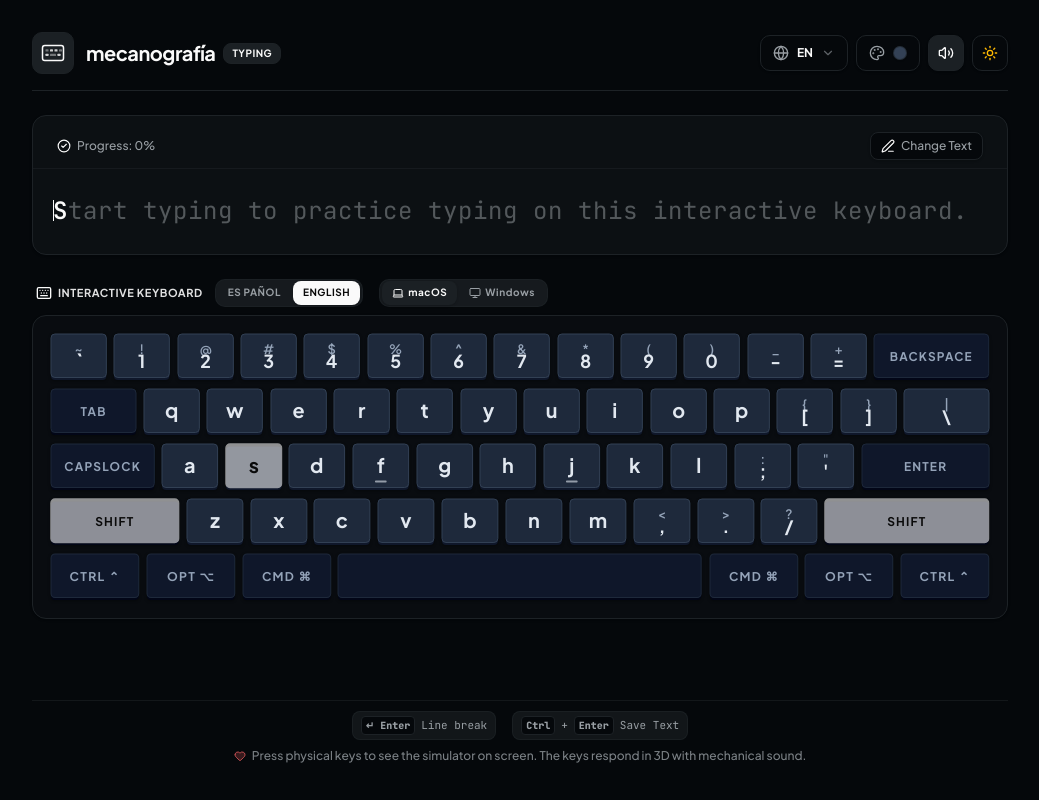
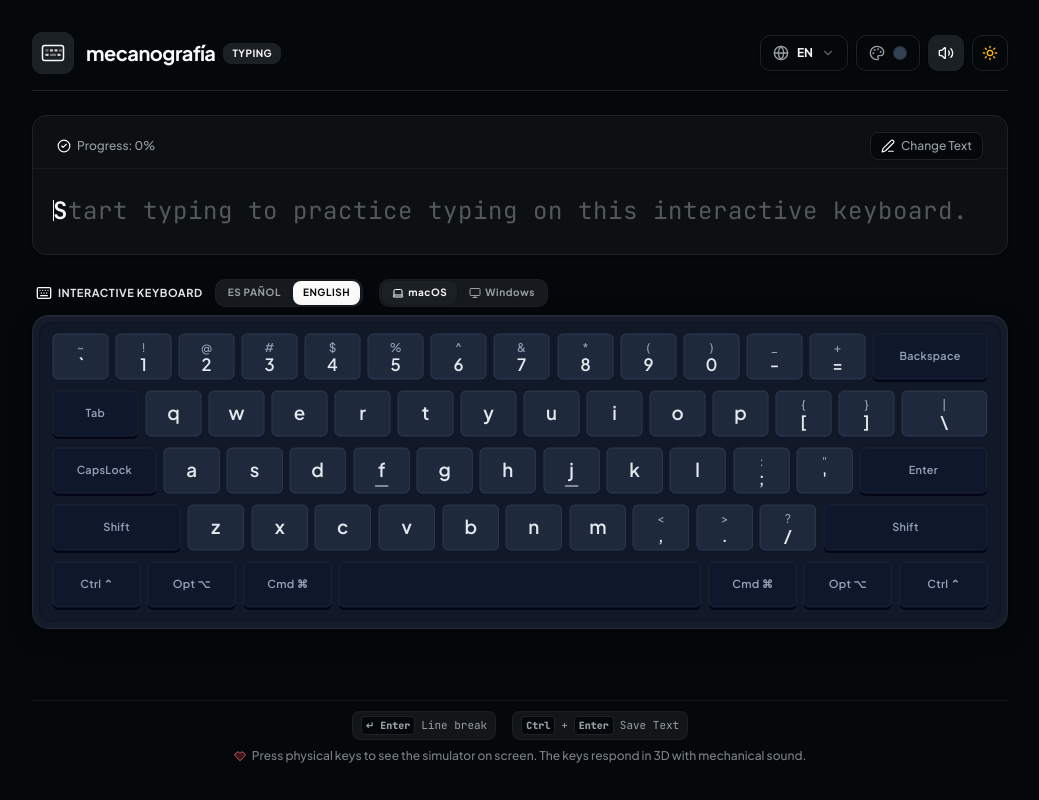
Before and after one commit to DanyGuerra/mecanografia-typing, a Next.js app: page /en in a window 1280 px wide. Shown: the whole page, without its empty margins (120-1159 px from the left). Built offline with nearby package versions, Linux system fonts and the light colour scheme.

Commit message:
refactor: update Key and Keyboard components with improved styling, animation physics, and simplified key-state logic

```diff
--- a/src/app/globals.css
+++ b/src/app/globals.css
@@ -24,16 +24,26 @@
   --key-special-stroke: #e2e8f0;
   --key-special-text: #475569;
 
-  --key-pressed-fill: #0f172a;
-  --key-pressed-stroke: #020617;
-  --key-pressed-text: #ffffff;
+  --key-pressed-fill: var(--primary);
+  --key-pressed-stroke: var(--primary);
+  --key-pressed-text: var(--primary-foreground);
 
   --key-shadow-normal: #cbd5e1;
   --key-shadow-special: #e2e8f0;
-  --key-shadow-pressed: #334155;
+  --key-shadow-pressed: var(--primary);
 
   --key-shadow: rgba(15, 23, 42, 0.08);
   --keyboard-box-shadow: 0 4px 20px rgba(0, 0, 0, 0.06);
+
+  --key-target-fill: #3b82f6;
+  --key-target-stroke: #2563eb;
+  --key-target-text: #ffffff;
+  --key-target-glow: #60a5fa;
+
+  --keyboard-case-bg: #e2e5ea;
+  --keyboard-case-border: #d1d5db;
+  --keyboard-surface-bg: #d8dce2;
+  --keyboard-surface-shadow: inset 0 1px 3px rgba(0, 0, 0, 0.08);
 
   --overlay-bg: rgba(248, 250, 252, 0.85);
   --overlay-completed-bg: rgba(255, 255, 255, 0.95);
@@ -92,16 +102,26 @@
   --key-special-stroke: #1e293b;
   --key-special-text: #94a3b8;
 
-  --key-pressed-fill: #f8fafc;
-  --key-pressed-stroke: #ffffff;
-  --key-pressed-text: #0f172a;
+  --key-pressed-fill: var(--primary);
+  --key-pressed-stroke: var(--primary);
+  --key-pressed-text: var(--primary-foreground);
 
   --key-shadow-normal: #0f172a;
   --key-shadow-special: #020617;
-  --key-shadow-pressed: #cbd5e1;
+  --key-shadow-pressed: var(--primary);
 
   --key-shadow: rgba(0, 0, 0, 0.4);
   --keyboard-box-shadow: 0 4px 20px rgba(0, 0, 0, 0.2);
+
+  --key-target-fill: #3b82f6;
+  --key-target-stroke: #2563eb;
+  --key-target-text: #ffffff;
+  --key-target-glow: #3b82f6;
+
+  --keyboard-case-bg: #151b2b;
+  --keyboard-case-border: #1e293b;
+  --keyboard-surface-bg: #111827;
+  --keyboard-surface-shadow: inset 0 1px 3px rgba(0, 0, 0, 0.3);
 
   --overlay-bg: rgba(15, 23, 42, 0.85);
   --overlay-completed-bg: rgba(15, 23, 42, 0.95);
@@ -253,3 +273,30 @@ textarea::-moz-selection {
     @apply font-sans;
   }
 }
+
+/* ── Keyboard Case Shell ── */
+.keyboard-case {
+  width: 100%;
+  background: var(--keyboard-case-bg);
+  border: 1px solid var(--keyboard-case-border);
+  border-radius: 16px;
+  padding: 6px;
+  box-shadow:
+    0 2px 4px rgba(0, 0, 0, 0.06),
+    0 8px 24px rgba(0, 0, 0, 0.08),
+    0 1px 0 rgba(255, 255, 255, 0.15) inset;
+}
+
+.dark .keyboard-case {
+  box-shadow:
+    0 2px 4px rgba(0, 0, 0, 0.2),
+    0 8px 24px rgba(0, 0, 0, 0.25),
+    0 1px 0 rgba(255, 255, 255, 0.04) inset;
+}
+
+.keyboard-surface {
+  background: var(--keyboard-surface-bg);
+  border-radius: 12px;
+  padding: 10px 12px;
+  box-shadow: var(--keyboard-surface-shadow);
+}
--- a/src/components/Key.tsx
+++ b/src/components/Key.tsx
@@ -7,7 +7,6 @@ interface KeyProps {
   shiftLabel?: string;
   code: string;
   isPressed: boolean;
-  isTargetNextKey?: boolean;
   flexGrow?: number;
   widthUnit?: number;
   isCapsLockActive?: boolean;
@@ -18,7 +17,6 @@ function Key({
   shiftLabel,
   code,
   isPressed,
-  isTargetNextKey = false,
   flexGrow = 1,
   widthUnit = 1,
   isCapsLockActive = false,
@@ -26,133 +24,145 @@ function Key({
   const baseWidth = 60;
   const padding = 2;
   const nominalWidth = Math.round(baseWidth * widthUnit);
-  const nominalHeight = 50;
+  const nominalHeight = 52;
   const keyWidth = nominalWidth - padding * 2;
   const keyHeight = nominalHeight - padding * 2;
 
-  const shadowHeight = 2.5;
+  const shadowHeight = 3;
   const pressOffsetY = isPressed ? shadowHeight : 0;
   const capHeight = keyHeight - shadowHeight;
 
-  const isSpecialKey = ['ShiftLeft', 'ShiftRight', 'Enter', 'Space', 'Backspace', 'Tab', 'CapsLock', 'MetaLeft', 'MetaRight', 'ControlLeft', 'ControlRight', 'AltLeft', 'AltRight', 'ContextMenu'].includes(code);
-
-  const normalFill = 'var(--key-normal-fill)';
-  const normalBorder = 'var(--key-normal-stroke)';
-  const specialFill = 'var(--key-special-fill)';
-  const specialBorder = 'var(--key-special-stroke)';
-
-  const pressedFill = 'var(--key-pressed-fill)';
-  const pressedBorder = 'var(--key-pressed-stroke)';
-
-  const baseShadowFill = isPressed
-    ? 'var(--key-shadow-pressed)'
-    : (isSpecialKey ? 'var(--key-shadow-special)' : 'var(--key-shadow-normal)');
+  const isSpecialKey = [
+    'ShiftLeft', 'ShiftRight', 'Enter', 'Space', 'Backspace', 'Tab',
+    'CapsLock', 'MetaLeft', 'MetaRight', 'ControlLeft', 'ControlRight',
+    'AltLeft', 'AltRight', 'ContextMenu',
+  ].includes(code);
 
   const hasHomingBar = ['KeyF', 'KeyJ'].includes(code);
 
+  // --- Color logic ---
   const keyFill = isPressed
-    ? pressedFill
-    : isTargetNextKey
     ? 'var(--primary)'
     : isSpecialKey
-    ? specialFill
-    : normalFill;
+    ? 'var(--key-special-fill)'
+    : 'var(--key-normal-fill)';
 
   const keyStroke = isPressed
-    ? pressedBorder
-    : isTargetNextKey
     ? 'var(--primary)'
     : isSpecialKey
-    ? specialBorder
-    : normalBorder;
+    ? 'var(--key-special-stroke)'
+    : 'var(--key-normal-stroke)';
+
+  const baseShadowFill = isPressed
+    ? 'var(--primary)'
+    : isSpecialKey
+    ? 'var(--key-shadow-special)'
+    : 'var(--key-shadow-normal)';
 
   const textColorClass = isPressed
-    ? '!fill-[var(--key-pressed-text)]'
-    : isTargetNextKey
     ? '!fill-[var(--primary-foreground)]'
     : '';
 
   return (
     <div
-      className="flex h-[50px] relative select-none"
+      className="relative select-none"
       style={{
         flexGrow: flexGrow,
         flexBasis: `${nominalWidth}px`,
+        height: `${nominalHeight}px`,
         maxWidth: code === 'Space' ? '380px' : 'none',
       }}
     >
       <svg
         viewBox={`0 0 ${nominalWidth} ${nominalHeight}`}
-        className={`w-full h-full overflow-visible ${isPressed ? '' : 'drop-shadow-[0_1.5px_1.5px_var(--key-shadow)]'}`}
+        className="w-full h-full overflow-visible"
         preserveAspectRatio="none"
       >
+        {/* Shadow / side of the keycap */}
         <rect
           x={padding}
           y={padding + shadowHeight}
           width={keyWidth}
           height={capHeight}
-          rx={4}
-          ry={4}
+          rx={5}
+          ry={5}
           fill={baseShadowFill}
         />
 
+        {/* Animated key group */}
         <g
           style={{
             transform: `translateY(${pressOffsetY}px)`,
-            transition: 'transform 0.06s cubic-bezier(0.2, 0.8, 0.2, 1)',
+            transition: 'transform 0.08s cubic-bezier(0.34, 1.56, 0.64, 1)',
           }}
         >
+          {/* Key cap base */}
           <rect
             x={padding}
             y={padding}
             width={keyWidth}
             height={capHeight}
-            rx={4}
-            ry={4}
+            rx={5}
+            ry={5}
             fill={keyFill}
             stroke={keyStroke}
-            strokeWidth={isTargetNextKey ? 1.5 : 1}
-            className={isTargetNextKey && !isPressed ? 'animate-pulse' : ''}
+            strokeWidth={0.8}
           />
 
+          {/* Homing bar for F and J keys */}
           {hasHomingBar && (
             <line
-              x1={padding + (keyWidth / 2) - 5}
-              y1={padding + capHeight - 6}
-              x2={padding + (keyWidth / 2) + 5}
-              y2={padding + capHeight - 6}
-              stroke={isPressed ? 'var(--key-pressed-text)' : isTargetNextKey ? 'var(--primary-foreground)' : 'var(--key-normal-text)'}
-              strokeWidth={1.8}
+              x1={padding + keyWidth / 2 - 6}
+              y1={padding + capHeight - 7}
+              x2={padding + keyWidth / 2 + 6}
+              y2={padding + capHeight - 7}
+              stroke={
+                isPressed
+                  ? 'var(--key-pressed-text)'
+                  : 'var(--key-normal-text)'
+              }
+              strokeWidth={2}
               strokeLinecap="round"
-              opacity={0.6}
+              opacity={0.5}
             />
           )}
 
+          {/* CapsLock indicator LED */}
           {isCapsLockActive && (
+            <>
               <circle
                 cx={padding + 12}
                 cy={padding + 12}
-              r={2.5}
+                r={3}
                 fill="#10b981"
+                opacity={0.3}
+              />
+              <circle
+                cx={padding + 12}
+                cy={padding + 12}
+                r={2}
+                fill="#34d399"
                 className="animate-pulse"
               />
+            </>
           )}
 
+          {/* Key labels */}
           {shiftLabel && !isSpecialKey ? (
             <>
               <text
-                x={padding + (keyWidth / 2)}
-                y={padding + 16}
-                className={`font-sans text-[13px] font-semibold fill-[var(--key-special-text)] pointer-events-none transition-colors duration-75 ${textColorClass}`}
+                x={padding + keyWidth / 2}
+                y={padding + 15}
+                className={`font-sans text-[12px] font-medium fill-[var(--key-special-text)] pointer-events-none transition-colors duration-100 ${textColorClass}`}
                 textAnchor="middle"
                 dominantBaseline="middle"
               >
                 {shiftLabel}
               </text>
               <text
-                x={padding + (keyWidth / 2)}
-                y={padding + capHeight - 14}
-                className={`font-sans text-[18px] font-bold fill-[var(--key-normal-text)] pointer-events-none transition-colors duration-75 ${textColorClass}`}
+                x={padding + keyWidth / 2}
+                y={padding + capHeight - 13}
+                className={`font-sans text-[17px] font-semibold fill-[var(--key-normal-text)] pointer-events-none transition-colors duration-100 ${textColorClass}`}
                 textAnchor="middle"
                 dominantBaseline="middle"
               >
@@ -161,10 +171,12 @@ function Key({
             </>
           ) : (
             <text
-              x={padding + (keyWidth / 2)}
-              y={padding + (capHeight / 2) + 2}
-              className={`font-sans text-[20px] font-bold fill-[var(--key-normal-text)] pointer-events-none transition-colors duration-75 ${
-                isSpecialKey ? '!text-[12px] !font-bold !fill-[var(--key-special-text)] tracking-widest uppercase' : ''
+              x={padding + keyWidth / 2}
+              y={padding + capHeight / 2 + 1}
+              className={`font-sans pointer-events-none transition-colors duration-100 ${
+                isSpecialKey
+                  ? 'text-[11px] font-semibold fill-[var(--key-special-text)] tracking-wide'
+                  : 'text-[19px] font-semibold fill-[var(--key-normal-text)]'
               } ${textColorClass}`}
               textAnchor="middle"
               dominantBaseline="middle"
--- a/src/components/Keyboard.tsx
+++ b/src/components/Keyboard.tsx
@@ -205,22 +205,28 @@ function Keyboard({
   const isShiftActive = !!pressedKeys['ShiftLeft'] || !!pressedKeys['ShiftRight'];
 
   return (
-    <div className="w-full p-3 sm:p-4 bg-muted/20 border border-border rounded-xl shadow-sm">
+    <div className="keyboard-case">
+      {/* Inner surface with key tray effect */}
+      <div className="keyboard-surface">
         <div className="flex flex-col gap-[5px] w-full">
           {layout.map((row, rowIndex) => (
-          <div key={rowIndex} className="flex gap-1 w-full justify-between">
+            <div key={rowIndex} className="flex gap-[4px] w-full justify-between">
               {row.map((key) => {
-              const isLetter = key.label.length === 1 && key.label.toLowerCase() !== key.label.toUpperCase();
+                const isLetter =
+                  key.label.length === 1 &&
+                  key.label.toLowerCase() !== key.label.toUpperCase();
                 let displayLabel = key.label;
                 let displayShiftLabel = key.shiftLabel;
 
                 if (isLetter) {
-                const isUpperCase = (capsLockActive && !isShiftActive) || (!capsLockActive && isShiftActive);
-                displayLabel = isUpperCase ? key.label.toUpperCase() : key.label.toLowerCase();
+                  const isUpperCase =
+                    (capsLockActive && !isShiftActive) ||
+                    (!capsLockActive && isShiftActive);
+                  displayLabel = isUpperCase
+                    ? key.label.toUpperCase()
+                    : key.label.toLowerCase();
                   displayShiftLabel = undefined;
                 }
-
-              const isTargetNextKey = key.code === nextKeyCode || (!!nextKeyNeedsShift && (key.code === 'ShiftLeft' || key.code === 'ShiftRight') && !isShiftActive);
 
                 return (
                   <Key
@@ -230,8 +236,11 @@ function Keyboard({
                     shiftLabel={displayShiftLabel}
                     widthUnit={key.widthUnit}
                     flexGrow={key.flexGrow}
-                  isPressed={key.code === 'CapsLock' ? !!capsLockActive : !!pressedKeys[key.code]}
-                  isTargetNextKey={isTargetNextKey}
+                    isPressed={
+                      key.code === 'CapsLock'
+                        ? !!capsLockActive
+                        : !!pressedKeys[key.code]
+                    }
                     isCapsLockActive={capsLockActive && key.code === 'CapsLock'}
                   />
                 );
@@ -240,6 +249,7 @@ function Keyboard({
           ))}
         </div>
       </div>
+    </div>
   );
 }
 
```
Lines whose indentation alone changed are shown as unchanged.
